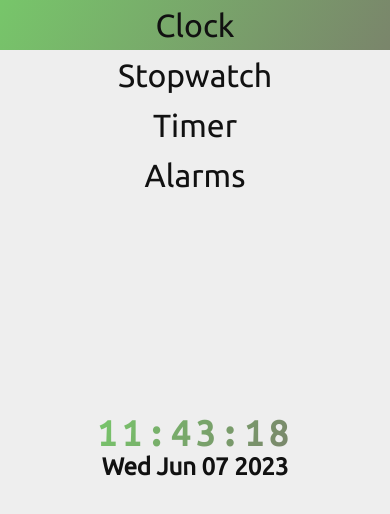
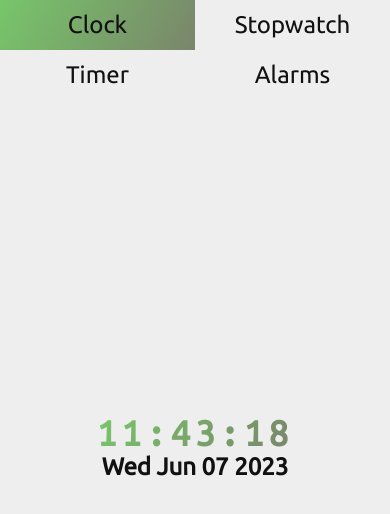
Before and after one commit to kaganAhmetOkan/clock-app, a Next.js app: page / in a window 390 px wide. Shown: the top 514 px of the page. Built offline with nearby package versions, Linux system fonts and the light colour scheme.

Commit message:
Improved responsiveness in Header

```diff
--- a/components/Header/Header.module.css
+++ b/components/Header/Header.module.css
@@ -13,6 +13,7 @@
   width: 200px;
   text-transform: capitalize;
   font-size: 2rem;
+  user-select: none;
   transition: 200ms;
 }
 
@@ -23,3 +24,10 @@
 .link[data-active="true"] {
   background: linear-gradient(120deg, var(--accent), var(--btn-primary));
 }
+
+@media (max-width: 400px) {
+  .link {
+    font-size: 1.5rem;
+    width: 150px;
+  }
+}
```
